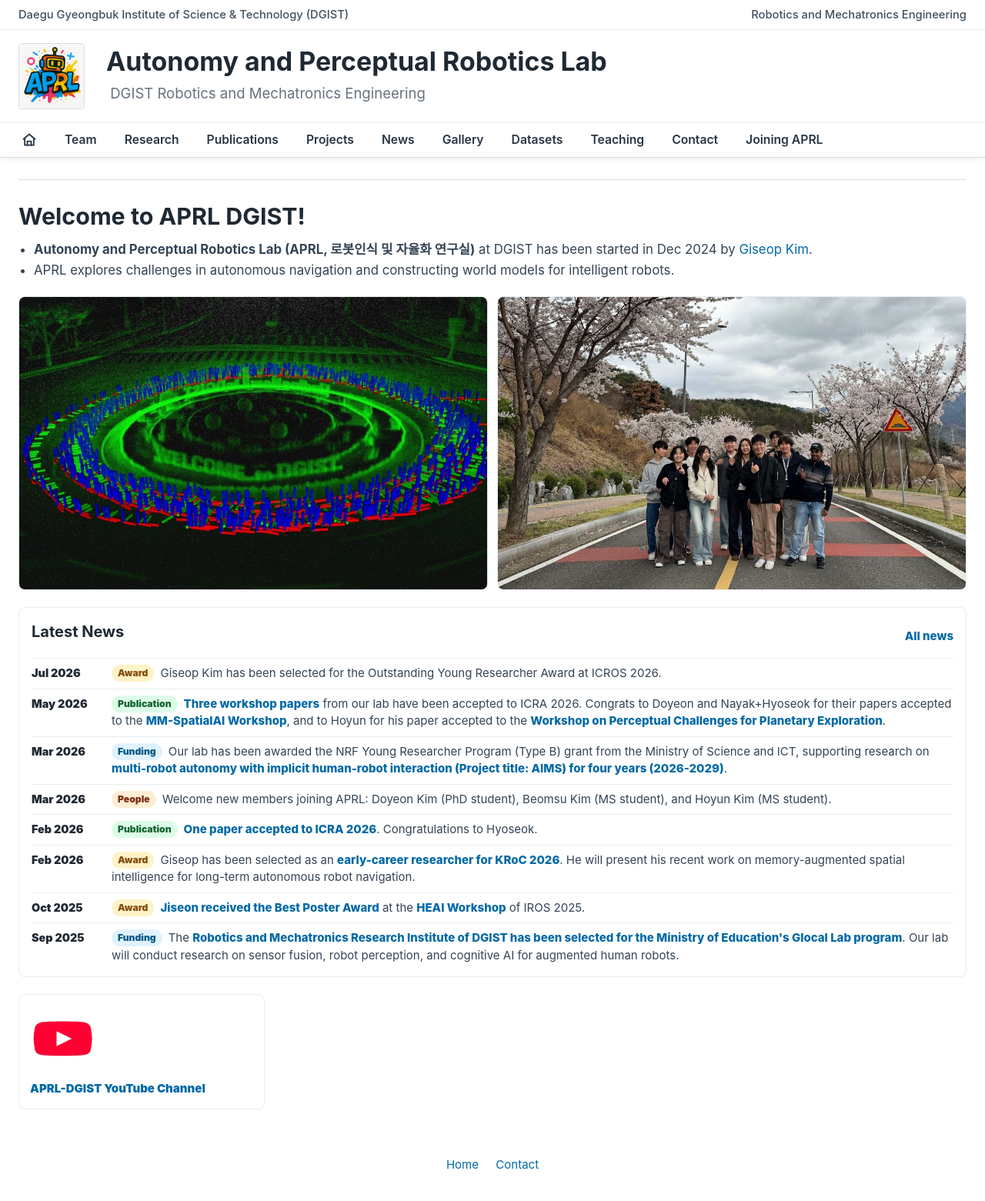
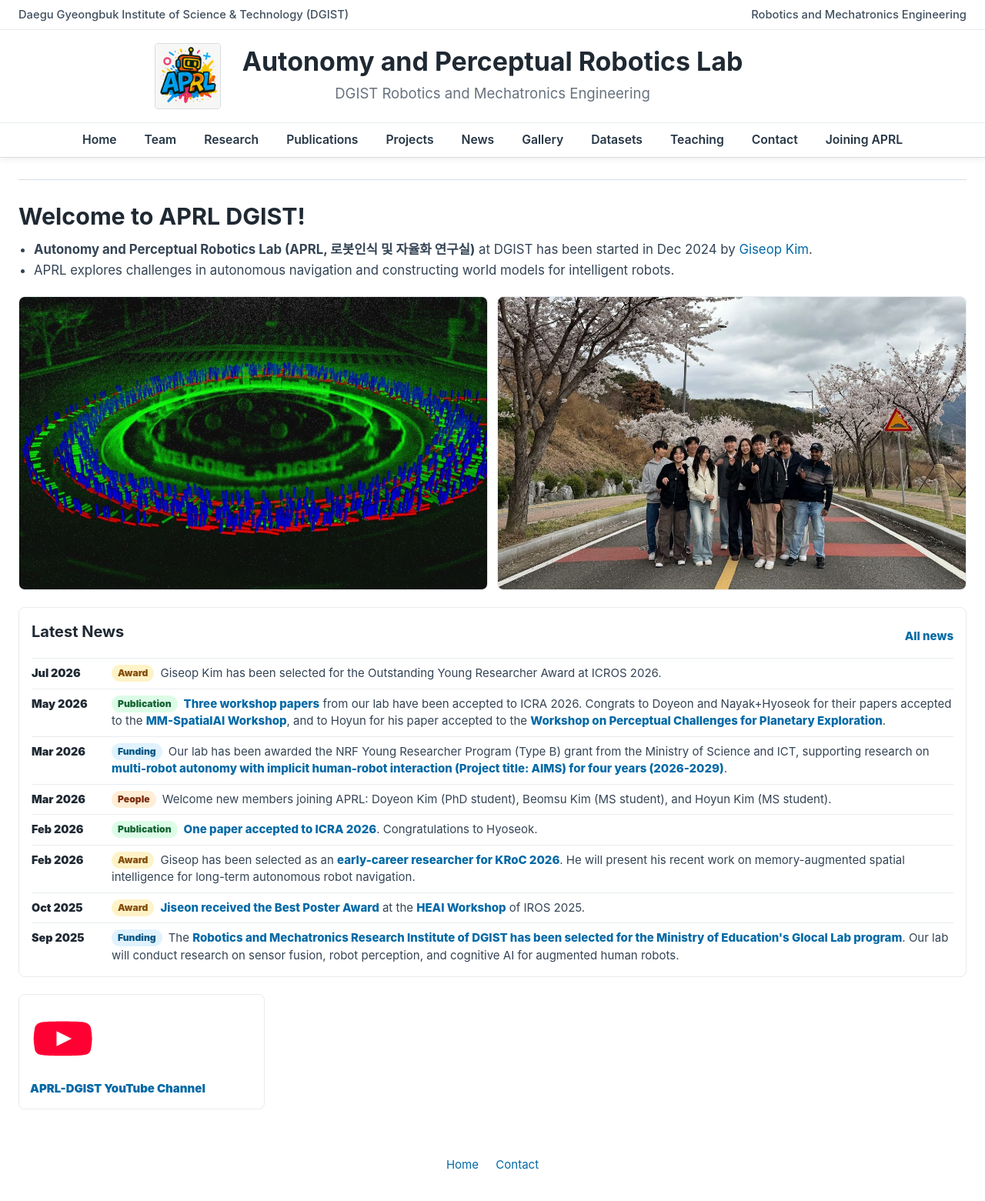
Before and after one commit to team-aprl/team-aprl.github.io, a Jekyll site: the page built from index.html, in a window 1280 px wide. Shown: the whole page at 77% size. Built offline with Jekyll 4.4.1, drawn with Linux system fonts in a browser that asks for light colours.

Commit message:
Center header and add APRL favicon

```diff
--- a/_includes/header.html
+++ b/_includes/header.html
@@ -8,11 +8,11 @@
   <div class="header-inner lab-header">
     <div class="lab-mark">
       <a class="lab-logo-link" href="{{ '/assets/site/aprl-avatar.png' | relative_url }}" aria-label="View APRL logo"><img src="{{ '/assets/site/aprl-avatar.png' | relative_url }}" alt="APRL logo" /></a>
-      <a class="lab-title-link" href="{{ '/' | relative_url }}"><strong>Autonomy and Perceptual Robotics Lab</strong><small>&nbsp;DGIST Robotics and Mechatronics Engineering</small></a>
+      <a class="lab-title-link" href="{{ '/' | relative_url }}"><strong>Autonomy and Perceptual Robotics Lab</strong><small>DGIST Robotics and Mechatronics Engineering</small></a>
     </div>
   </div>
   <nav class="header-inner primary-nav" aria-label="Primary navigation">
-    <a class="nav-home" href="{{ '/' | relative_url }}" aria-label="Home" title="Home"><svg viewBox="0 0 24 24" aria-hidden="true"><path d="M3 10.5 12 3l9 7.5"/><path d="M5 10v10h14V10"/><path d="M9 20v-6h6v6"/></svg></a>
+    <a href="{{ '/' | relative_url }}">Home</a>
     <a href="{{ '/team.html' | relative_url }}">Team</a>
     <a href="{{ '/research.html' | relative_url }}">Research</a>
     <a href="{{ '/publications.html' | relative_url }}">Publications</a>
--- a/_layouts/default.html
+++ b/_layouts/default.html
@@ -5,6 +5,8 @@
     <meta name="viewport" content="width=device-width, initial-scale=1" />
     <title>{{ page.title }}</title>
     <meta name="description" content="{{ page.description }}" />
+    <link rel="icon" type="image/png" href="{{ '/assets/site/aprl-avatar.png' | relative_url }}" />
+    <link rel="apple-touch-icon" href="{{ '/assets/site/aprl-avatar.png' | relative_url }}" />
     <link rel="stylesheet" href="{{ '/styles.css' | relative_url }}" />
   </head>
   <body>
--- a/styles.css
+++ b/styles.css
@@ -151,7 +151,7 @@
 .lab-header {
   display: flex;
   align-items: center;
-  justify-content: space-between;
+  justify-content: center;
   min-height: 120px;
   background: #fff;
   box-shadow: 0 0 0 100vmax #fff;
@@ -159,11 +159,15 @@
 }
 
 .lab-mark {
-  display: inline-flex;
+  display: grid;
+  grid-template-columns: 86px minmax(0, auto) 86px;
   align-items: center;
+  justify-content: center;
   gap: 28px;
+  width: 100%;
   color: var(--text);
   text-decoration: none;
+  text-align: left;
 }
 
 .lab-mark:hover,
@@ -173,11 +177,14 @@
 
 .lab-logo-link {
   display: inline-flex;
+  grid-column: 1;
 }
 
 .lab-title-link {
+  grid-column: 2;
   color: inherit;
   text-decoration: none;
+  text-align: center;
 }
 
 .lab-title-link:hover,
@@ -211,6 +218,7 @@
 .primary-nav {
   display: flex;
   flex-wrap: wrap;
+  justify-content: center;
   gap: 0;
   background: var(--paper);
   border-top: 1px solid var(--light-line);
@@ -230,23 +238,7 @@
 }
 
 .primary-nav a:first-child {
-  padding-left: 0;
-}
-
-.primary-nav .nav-home {
-  justify-content: center;
-  width: 42px;
-  padding: 0 14px 0 0;
-}
-
-.primary-nav .nav-home svg {
-  width: 20px;
-  height: 20px;
-  fill: none;
-  stroke: currentColor;
-  stroke-linecap: round;
-  stroke-linejoin: round;
-  stroke-width: 2.2;
+  padding-left: 18px;
 }
 
 .primary-nav a::after {
@@ -260,11 +252,7 @@
 }
 
 .primary-nav a:first-child::after {
-  left: 0;
-}
-
-.primary-nav .nav-home::after {
-  right: 14px;
+  left: 18px;
 }
 
 .primary-nav a:hover,
```
